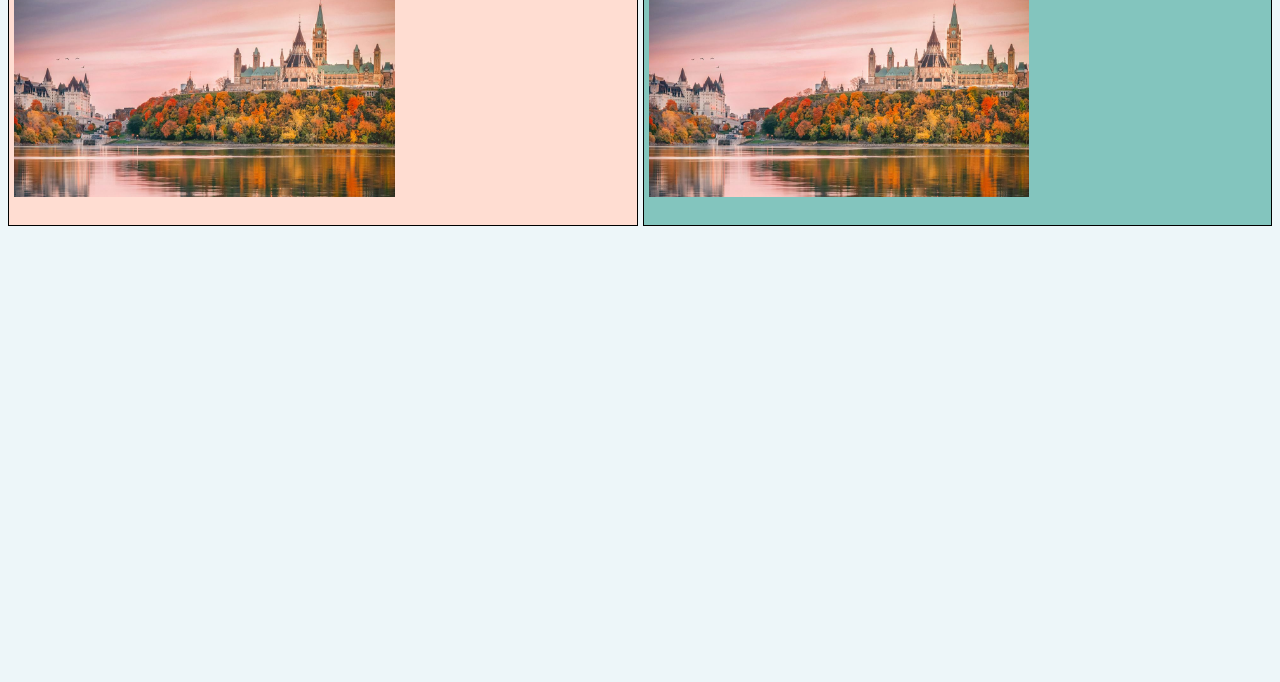
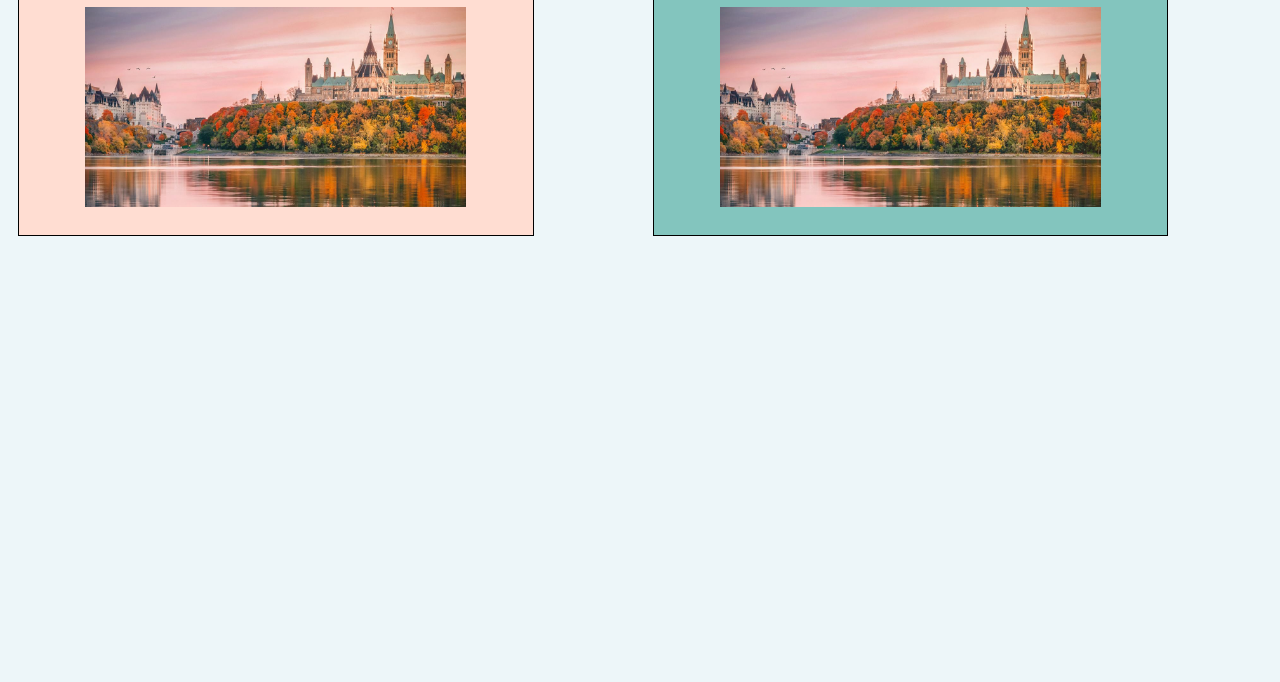
Before and after one commit to bteeboy/WeatherCompare, a plain HTML site: page index.html in a window 1280 px wide. Shown: the part 118-800 px from the top of the page. Drawn offline with nearby package versions, Linux system fonts and the light colour scheme.

Commit message:
Update app.css

```diff
--- a/app.css
+++ b/app.css
@@ -9,12 +9,18 @@ body {
     border: solid 1px black;
     background-color: #ffddd2;
     padding: 5px;
+    margin: 10px 10px;
+    width: 80%;
+    text-align: center;
 }
 
 #second {
     border: solid 1px black;
     background-color: #83c5be;
     padding: 5px;
+    margin: 10px 10px;
+    width: 80%;
+    text-align: center;
 }
 
 #ottapic {
```
